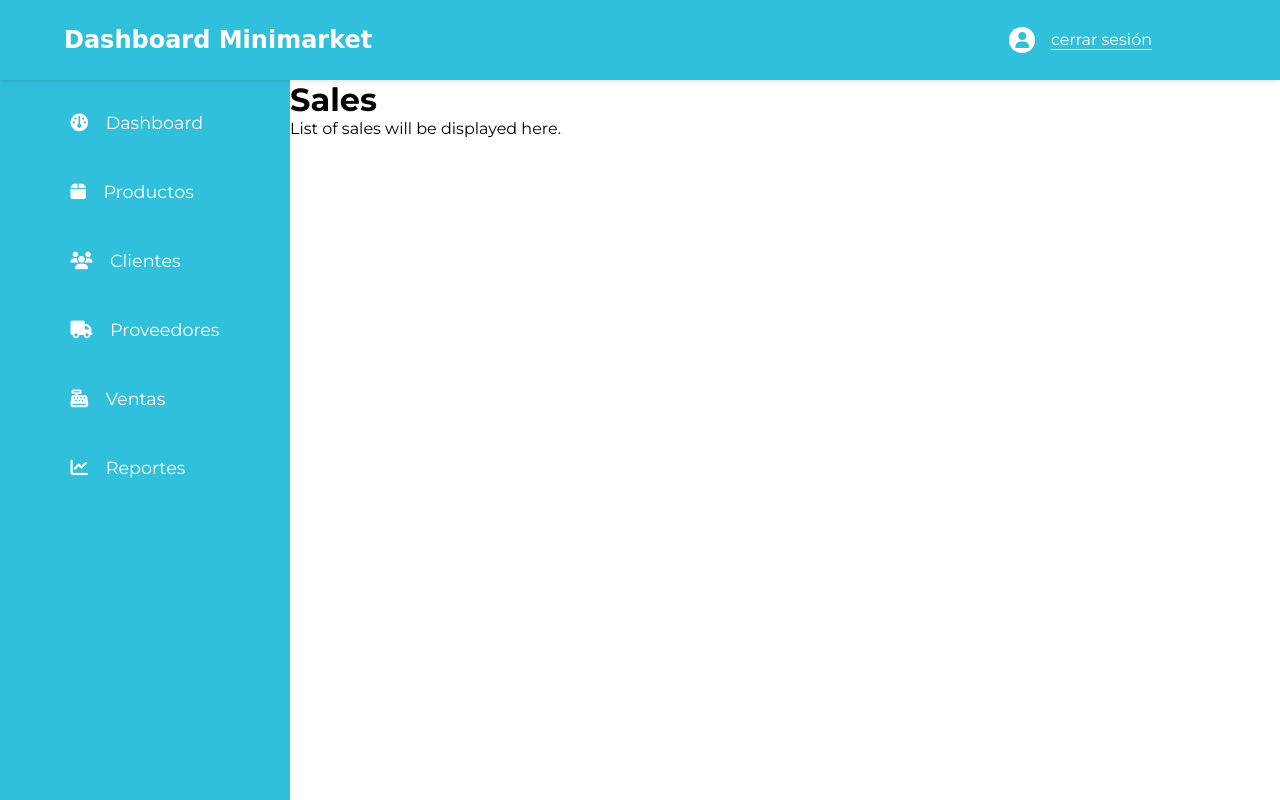
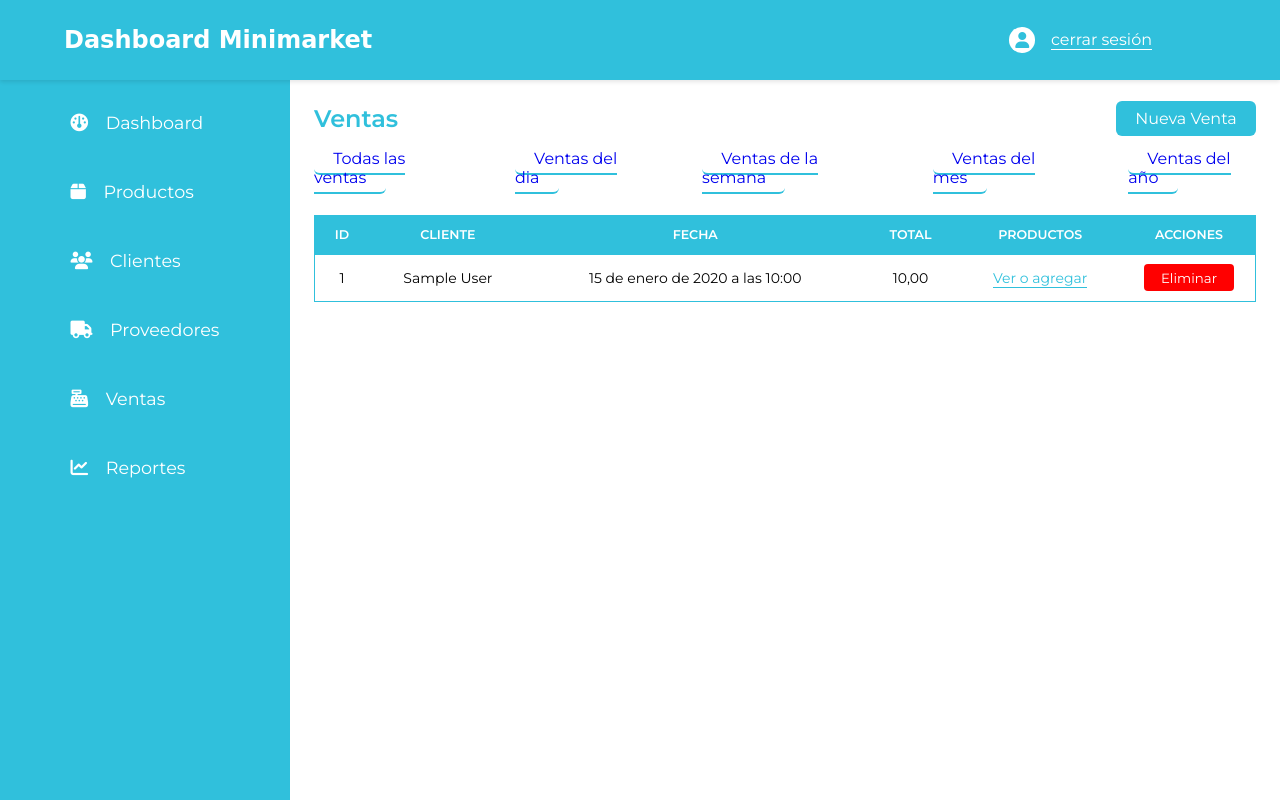
Before and after one commit to AndresDev-20/Minimarket_FullStack_Django, a Django app: page /sales/ in a window 1280 px wide. Run offline with Django 5.2, Linux system fonts and the light colour scheme; tables that the repository leaves empty hold one stand-in row (values such as "Sample post").

Commit message:
New Update

```diff
--- a/apps/products/templates/product/products.html
+++ b/apps/products/templates/product/products.html
@@ -5,9 +5,7 @@
   <div class="Products__header">
     <h1>Products</h1>
     <div class="Products__actions">
-      <a class="Button__add" href="{% url 'product_create' %}"
-        >Nuevo Producto</a
-      >
+      <a class="Button__add" href="{% url 'product_create' %}">Nuevo Producto</a>
       <a class="Button__view" href="{% url 'category' %}">Ver Categorias</a>
     </div>
   </div>
--- a/apps/sales/models.py
+++ b/apps/sales/models.py
@@ -17,14 +17,30 @@ class Sale(models.Model):
 
 
 class SalesDetail(models.Model):
-    product = models.ForeignKey('products.Product', on_delete=models.PROTECT, related_name='sales_details', null=False)
+    product = models.ForeignKey( 'products.Product', on_delete=models.PROTECT, related_name='sales_details', null=False )
     sale = models.ForeignKey('Sale', on_delete=models.CASCADE, related_name='details', null=False)
     quantity = models.PositiveIntegerField(null=False, blank=False, default=1)
+
+    # Precio unitario de venta (se autollenará desde el producto)
     price_unit = models.DecimalField(max_digits=10, decimal_places=2, default=0)
+
+    # Precio unitario de compra (para calcular la ganancia)
+    purchase_price = models.DecimalField(max_digits=10, decimal_places=2, default=0)
+
     subtotal = models.DecimalField(max_digits=30, decimal_places=2)
+    profit = models.DecimalField(max_digits=30, decimal_places=2, default=0)  # Ganancia
 
     def save(self, *args, **kwargs):
+        # Siempre tomar los precios actuales del producto
+        self.price_unit = self.product.sale_price
+        self.purchase_price = self.product.purchase_price
+
+        # Subtotal = cantidad * precio de venta
         self.subtotal = self.quantity * self.price_unit
+
+        # Ganancia = (precio venta - precio compra) * cantidad
+        self.profit = (self.price_unit - self.purchase_price) * self.quantity
+
         super().save(*args, **kwargs)
 
     def __str__(self):
--- a/apps/sales/templates/sale/sales.html
+++ b/apps/sales/templates/sale/sales.html
@@ -1,6 +1,54 @@
 {% extends "dashboard.html" %}
 
 {% block dashboard_content %}
-  <h1>Sales</h1>
-  <p>List of sales will be displayed here.</p>
+  <div class="Sales">
+     <div class="Sales__header">
+    <h1 class="Sales__title">Ventas</h1>
+    <div class="Sales__actions">
+      <a class="Button__add" href="{% url 'create_sale' %}">Nueva Venta</a>
+    </div>
+  </div>
+
+  <div class="Sales__filter">
+    <ul>
+      <li><a href="#">Todas las ventas</a></li>
+      <li><a href="#">Ventas del dia</a></li>
+      <li><a href="#">Ventas de la semana</a></li>
+      <li><a href="#">Ventas del mes</a></li>
+      <li><a href="#">Ventas del año</a></li>
+    </ul>
+  </div>
+
+    <table>
+      <thead>
+        <tr>
+          <th>ID</th>
+          <th>Cliente</th>
+          <th>Fecha</th>
+          <th>Total</th>
+          <th>Productos</th>
+          <th>Acciones</th>
+        </tr>
+      </thead>
+      <tbody>
+        {% for sale in sales%}
+        <tr>
+          <td>{{ sale.id }}</td>
+          <td>{{ sale.customer}}</td>
+          <td>{{ sale.date }}</td>
+          <td>{{ sale.total }}</td>
+          <td>
+            <a class="Button__view-purchases" href="{% url 'detail_sale' sale.id %}">Ver o agregar</a>
+          </td>
+          <td class="Buttons__actions">
+            <form action="#" method="post" class="Button__delete-form">
+              {% csrf_token %}
+              <button class="Button__delete" type="submit" onclick="return confirm('¿Estás seguro de que deseas eliminar esta venta?');">Eliminar</button>
+            </form>
+          </td>
+        </tr>
+        {% endfor %}
+      </tbody>
+    </table>
+  </div>
 {% endblock %}
--- a/apps/sales/urls.py
+++ b/apps/sales/urls.py
@@ -2,5 +2,8 @@ from django.urls import path
 from . import views
 
 urlpatterns = [
-    path('', views.sales, name='sales')
+    path('', views.sales, name='sales'),
+    path('create/', views.create_sale, name='create_sale'),
+    path('detail/<int:pk>/', views.detail_sale, name='detail_sale'),
+    path('detail/<int:pk>/create/', views.create_detail_sale, name='create_detail_sale'),
 ]
--- a/apps/sales/views.py
+++ b/apps/sales/views.py
@@ -1,5 +1,45 @@
-from django.shortcuts import render
+from django.shortcuts import redirect, render
+from .models import Sale, SalesDetail
+from .forms import SaleForm, SalesDetailForm
 
 # Create your views here.
 def sales(request):
-    return render(request, 'sale/sales.html')
+    sales_list = Sale.objects.all()
+    return render(request, 'sale/sales.html', {'sales': sales_list})
+
+# Create Sale
+def create_sale(request):
+    form = SaleForm()
+    if request.method == 'POST':
+        form = SaleForm(request.POST)
+        if form.is_valid():
+            sale = form.save()
+            return redirect('detail_sale', pk=sale.id)
+        else:
+            print(form.errors)
+    return render(request, 'sale/create.html', {'form': form})
+
+
+
+## salesdetail
+# list detail sale
+def detail_sale(request, pk):
+    detail_sale = SalesDetail.objects.filter(sale_id=pk)
+    sale = Sale.objects.get(id=pk)
+    return render(request, 'detailsale/detailsale.html', {'sale': sale, 'detail_sales': detail_sale})
+
+# Create detail sale
+def create_detail_sale(request, pk):
+    form = SalesDetailForm(initial={'sale': pk})
+    if request.method == 'POST':
+        form = SalesDetailForm(request.POST)
+        if form.is_valid():
+            print(form.cleaned_data)
+            form.save()
+            # Recalculate total sale
+            sale = Sale.objects.get(id=pk)
+            sale.calculate_total()
+            return redirect('detail_sale', pk=pk)
+        else:
+            print(form.errors)
+    return render(request, 'detailsale/create.html', {'form': form, 'sale_id': pk})
--- a/static/css/style.css
+++ b/static/css/style.css
@@ -653,6 +653,38 @@ td {
     background: #285e61;
 }
 
+
+/* Estilos para la tabla de ventas */
+.Sales {
+  padding: 1.5em;
+}
+
+.Sales__header {
+  display: flex;
+  justify-content: space-between;
+  align-items: center;
+  margin-bottom: 1em;
+}
+
+.Sales__title {
+  font-size: 1.5em;
+  font-weight: 600;
+  color: var(--primary-color);
+}
+
+.Sales__filter > ul {
+  display: flex;
+  gap: 4em;
+}
+
+.Sales__filter > ul > li > a {
+  border-bottom: 2px solid var(--primary-color);
+  padding: 0.3em 1.2em;
+  border-radius: 6px;
+  cursor: pointer;
+  transition: background 0.2s ease-in-out;
+}
+
 /* Responsivo */
 @media (max-width: 768px) {
     .product-form {
```
Also changed, not shown: apps/customers/views.py (+4 -3 lines), apps/sales/forms.py (added, +21 -0 lines), apps/sales/templates/detailsale/create.html (added, +15 -0 lines), apps/sales/templates/detailsale/detailsale.html (added, +38 -0 lines), apps/sales/templates/sale/create.html (added, +15 -0 lines), apps/sales/migrations/0003_salesdetail_profit_salesdetail_purchase_price.py (added).
